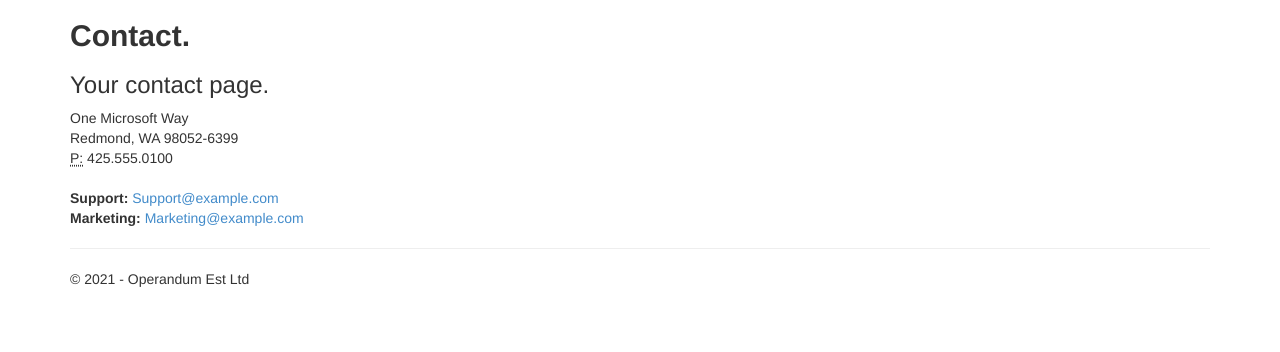
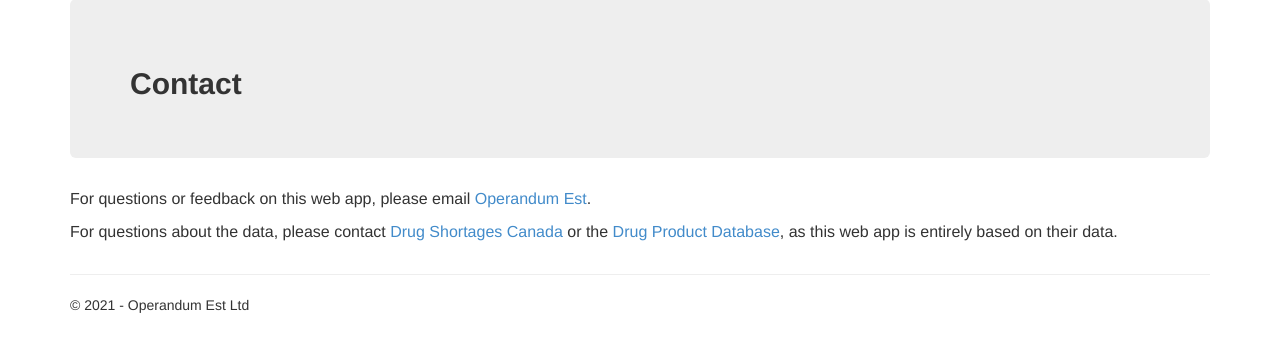
Before and after one commit to Eystein-Thanisch/Drug-Shortage-CA-Analysis, a Flask app: page /contact in a window 1280 px wide. Shown: the part 51-403 px from the top of the page. Run offline with Flask 2, Linux system fonts and the light colour scheme; some libraries are stand-ins or nearby versions.

Commit message:
About, Contact, and Error text

```diff
--- a/Drug_Shortage_CA_Analysis/static/content/site.css
+++ b/Drug_Shortage_CA_Analysis/static/content/site.css
@@ -68,6 +68,10 @@
     font-size: 26px;
 }
 
+.contact_text {
+    font-size: 16px;
+}
+
 .table_text {
     font-size: 18px;
 }
--- a/Drug_Shortage_CA_Analysis/templates/contact.html
+++ b/Drug_Shortage_CA_Analysis/templates/contact.html
@@ -2,19 +2,15 @@
 
 {% block content %}
 
-<h2>{{ title }}.</h2>
-<h3>{{ message }}</h3>
+<div class="jumbotron">
+    <h2>{{ title }}</h2>
+</div>
 
-<address>
-    One Microsoft Way<br />
-    Redmond, WA 98052-6399<br />
-    <abbr title="Phone">P:</abbr>
-    425.555.0100
-</address>
-
-<address>
-    <strong>Support:</strong>   <a href="mailto:Support@example.com">Support@example.com</a><br />
-    <strong>Marketing:</strong> <a href="mailto:Marketing@example.com">Marketing@example.com</a>
-</address>
+<div class="row">
+    <div class="col-md-12">
+        <p class="contact_text">For questions or feedback on this web app, please email <a href="mailto:inquiries@operandumest.co.uk" target="_blank">Operandum Est</a>.</p>
+        <p class="contact_text">For questions about the data, please contact <a href="https://www.drugshortagescanada.ca/contact" target="_blank">Drug Shortages Canada</a> or the <a href="https://www.canada.ca/en/health-canada/services/drugs-health-products/drug-products/drug-product-database/contact-us.html" target="_blank">Drug Product Database</a>, as this web app is entirely based on their data.</p>
+    </div>
+</div>
 
 {% endblock %}
```
Also changed, not shown: Drug_Shortage_CA_Analysis/templates/about.html (+11 -4 lines), Drug_Shortage_CA_Analysis/templates/to_do.html (+3 -5 lines).
